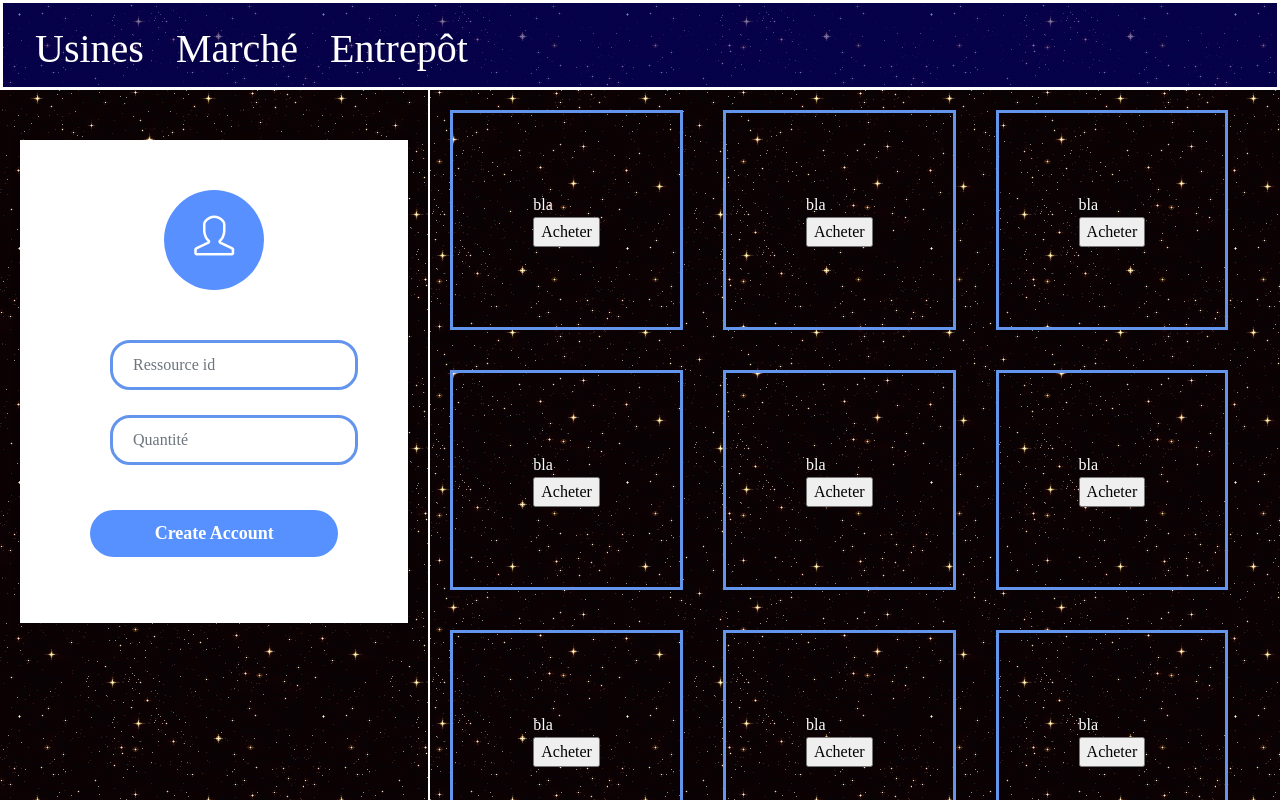
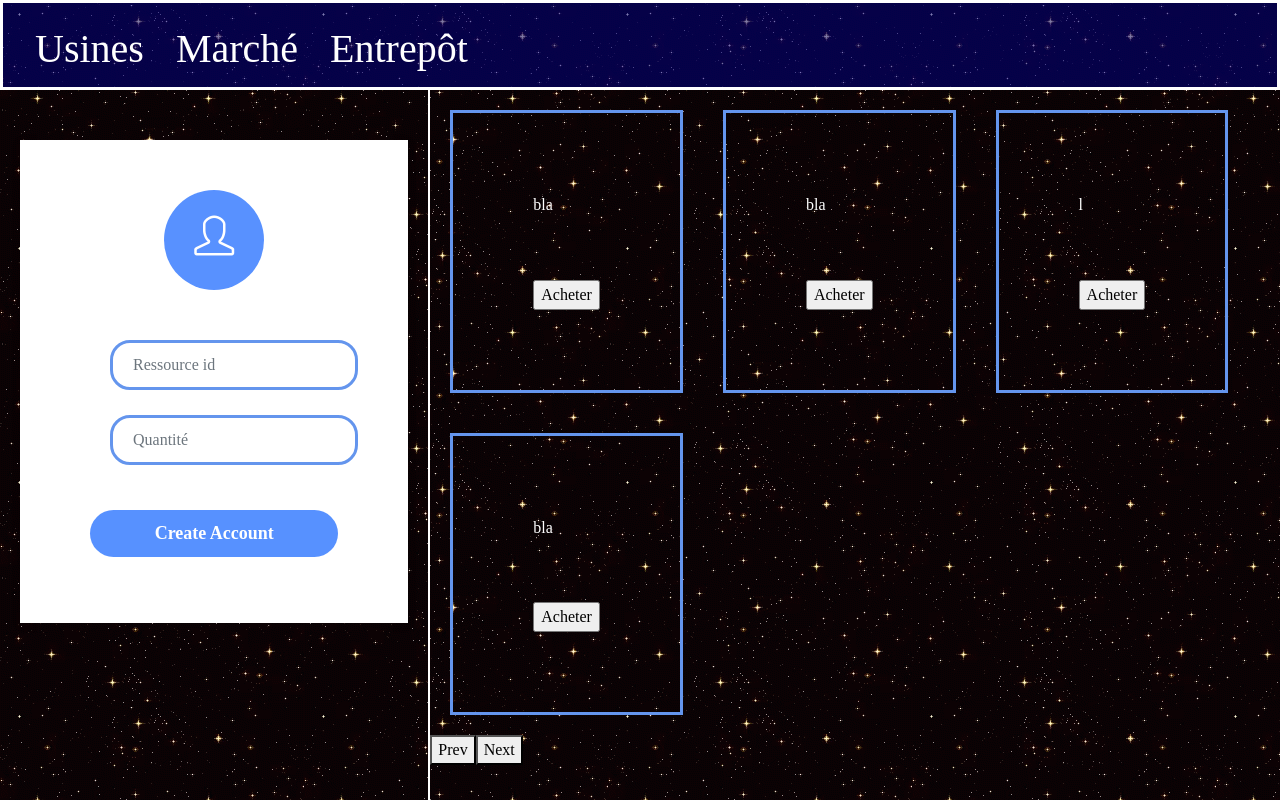
Before and after one commit to MohamedNiaissa/Idle-game, a Vue app: page /market in a window 1280 px wide. Shown: the top 800 px of the page. Built offline with nearby package versions, Linux system fonts and the light colour scheme; a web font is replaced by a local one.

Commit message:
pagination

```diff
--- a/src/stores/factory.js
+++ b/src/stores/factory.js
@@ -69,7 +69,7 @@ export default defineStore('factory', {
         // Factories-Models
 
         async getAllFactoriesModels() {
-            await axios.get('http://apigame.co//factories/models', {
+            await axios.get('http://apigame.co/factories/models', {
                 headers: {
                     "Authorization": "Bearer " + this.token
                 }
--- a/src/views/MarketView.vue
+++ b/src/views/MarketView.vue
@@ -22,24 +22,91 @@
 
         </div>
         <div class="ligne"></div>
-        <div class = "allItem">
-
-            <div class="item" v-for="(ress,index) in ressources" :key = index>
+        <div class = "allItemwithBtn">
+            <div class="allItem">
+                <div class="item" v-for="(ress,index) in ressources.slice(p,n)" :key = index>
                         <span> {{ress}} </span>
                         <input type="button" value="Acheter">
                 </div>
             </div>
+            <div class="btn_class">
+                <button @click = "Prev">Prev</button>
+                <button @click = "Next">Next</button>
+            </div>
+        </div>
+
     </div>
 </template>
 
 
+<script>
+
+
+
+
+export default {
+
+    name: 'MarketView',
+    data() {
+        return {
+            ressources: ["bla", "bla", "l", "bla", "bla", "bla", "bla", "bla", "bla", "bla", "bla", "bla", "bla", "bla", "bla", "bla", "bla", "bla", "bla", "bla", "bla", "bla", "bla", "bla", "bla", "bla", "bla", "bla", "bla", "fin"],
+            p : 0,
+            n : 4
+        }
+    },
+    props: {
+
+    },
+    methods: {
+        Prev(){
+            if(this.p > 0 ){
+                this.p -= 5;
+                this.n -= 5;
+                console.log(this.p,this.n)
+            }
+        },
+        Next(){
+            if(this.ressources.length > this.n){
+                this.p += 5;
+                this.n += 5;
+                console.log(this.p,this.n)
+            }
+        }
+
+    },
+    computed: {
+
+    },
+    mounted() {
+    }
+}
+</script>
+
+
 <style>
-    .allItem{
+.buttons {
+    display: flex;
+}
+
+.fetchedElements {
+    display: flex;
+    flex-wrap: wrap;
+    flex-direction: column;
+}
+
+.allItemwithBtn {
     display: flex;
     flex-wrap: wrap;
     width: 70%;
 }
-    .item{
+
+.allItem{
+    display: flex;
+    flex-wrap: wrap;
+
+}
+
+.item {
     display: flex;
     flex-direction: column;
     justify-content: space-between;
@@ -47,15 +114,16 @@
     margin: 20px;
     border: solid cornflowerblue;
 }
-    body{
+
+body {
     background-color: #dee9ff;
 }
 
-.registration-form{
+.registration-form {
     padding: 50px 0;
 }
 
-.registration-form form{
+.registration-form form {
     background-color: #fff;
     max-width: 600px;
     margin: auto;
@@ -63,7 +131,7 @@
     box-shadow: 0px 2px 10px rgba(0, 0, 0, 0.075);
 }
 
-.registration-form .form-icon{
+.registration-form .form-icon {
     text-align: center;
     background-color: #5891ff;
     border-radius: 50%;
@@ -76,13 +144,13 @@
     line-height: 100px;
 }
 
-.registration-form .item{
+.registration-form .item {
     border-radius: 20px;
     margin-bottom: 25px;
     padding: 10px 20px;
 }
 
-.registration-form .create-account{
+.registration-form .create-account {
     border-radius: 30px;
     padding: 10px 20px;
     font-size: 18px;
@@ -93,7 +161,7 @@
     margin-top: 20px;
 }
 
-.registration-form .social-media{
+.registration-form .social-media {
     max-width: 600px;
     background-color: #fff;
     margin: auto;
@@ -106,12 +174,12 @@
     box-shadow: 0px 2px 10px rgba(0, 0, 0, 0.075);
 }
 
-.registration-form .social-icons{
+.registration-form .social-icons {
     margin-top: 30px;
     margin-bottom: 16px;
 }
 
-.registration-form .social-icons a{
+.registration-form .social-icons a {
     font-size: 23px;
     margin: 0 3px;
     color: #5691ff;
@@ -125,17 +193,17 @@
     line-height: 45px;
 }
 
-.registration-form .social-icons a:hover{
+.registration-form .social-icons a:hover {
     text-decoration: none;
     opacity: 0.6;
 }
 
 @media (max-width: 576px) {
-    .registration-form form{
+    .registration-form form {
         padding: 50px 20px;
     }
 
-    .registration-form .form-icon{
+    .registration-form .form-icon {
         width: 70px;
         height: 70px;
         font-size: 30px;
@@ -143,41 +211,21 @@
     }
 }
 
-.content-form{
+.content-form {
     width: 32%;
     margin-left: 20px;
 }
 
-.ligne{
+.ligne {
 
-    left:20%;
+    left: 20%;
     margin-left: 20px;
     width: 2px;
     height: 100vh;
     background-color: #fff;
 }
 
-.containerTrade{
+.containerTrade {
     display: flex;
 }
 </style>
-
-<script>
-
-
-    export default {
-        name: 'MarketView',
-        data(){
-            return {
-                ressources : ["bla","bla","bla","bla","bla","bla","bla","bla","bla","bla","bla","bla","bla","bla","bla","bla","bla","bla","bla","bla","bla","bla","bla","bla","bla","bla","bla","bla","bla","bla"]
-            }
-
-        },
-        props : {
-
-        },
-        methods : {
-
-        }
-    }
-</script>
```
Also changed, not shown: src/stores/ressources.js (+3 -10 lines). Lines whose indentation alone changed are shown as unchanged.
